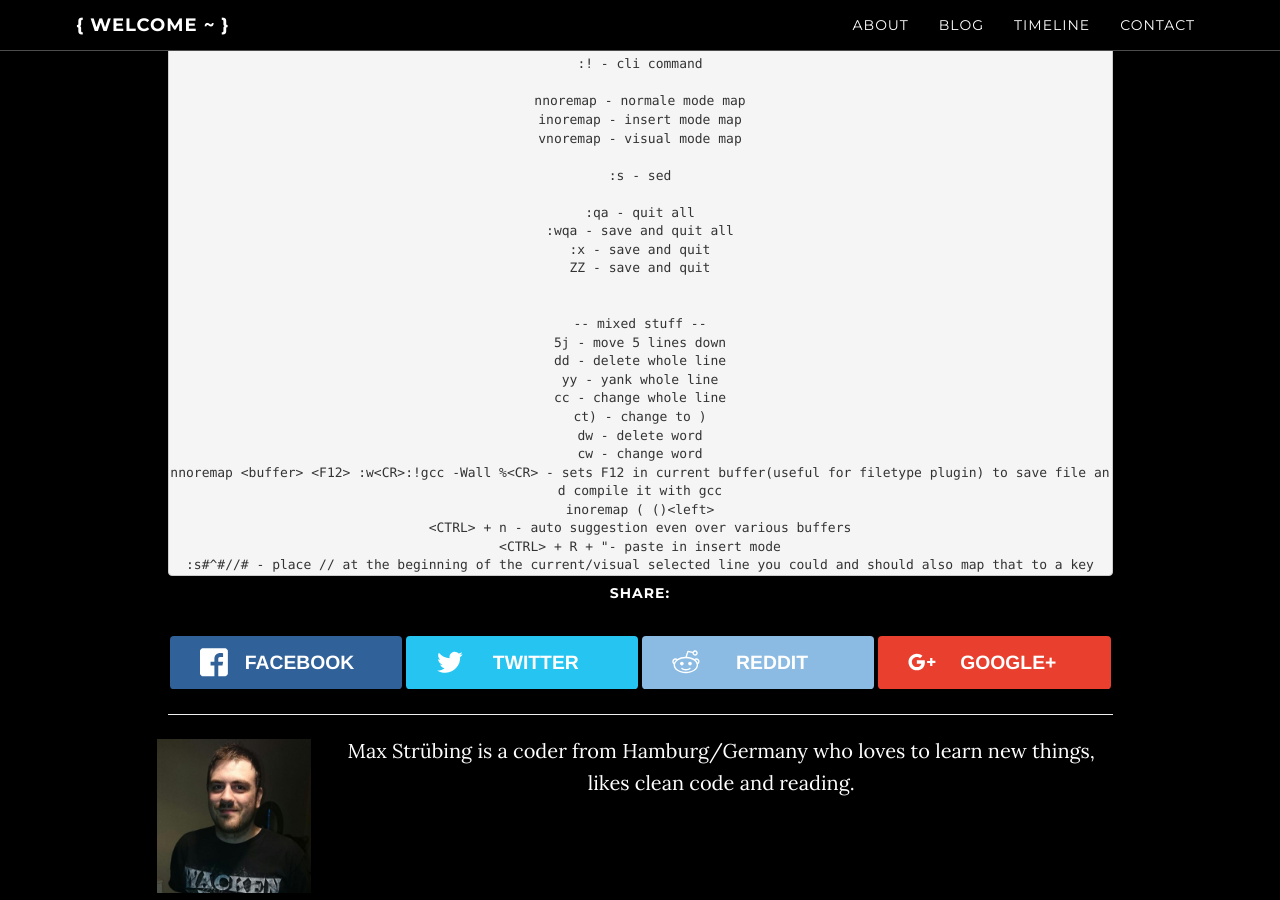
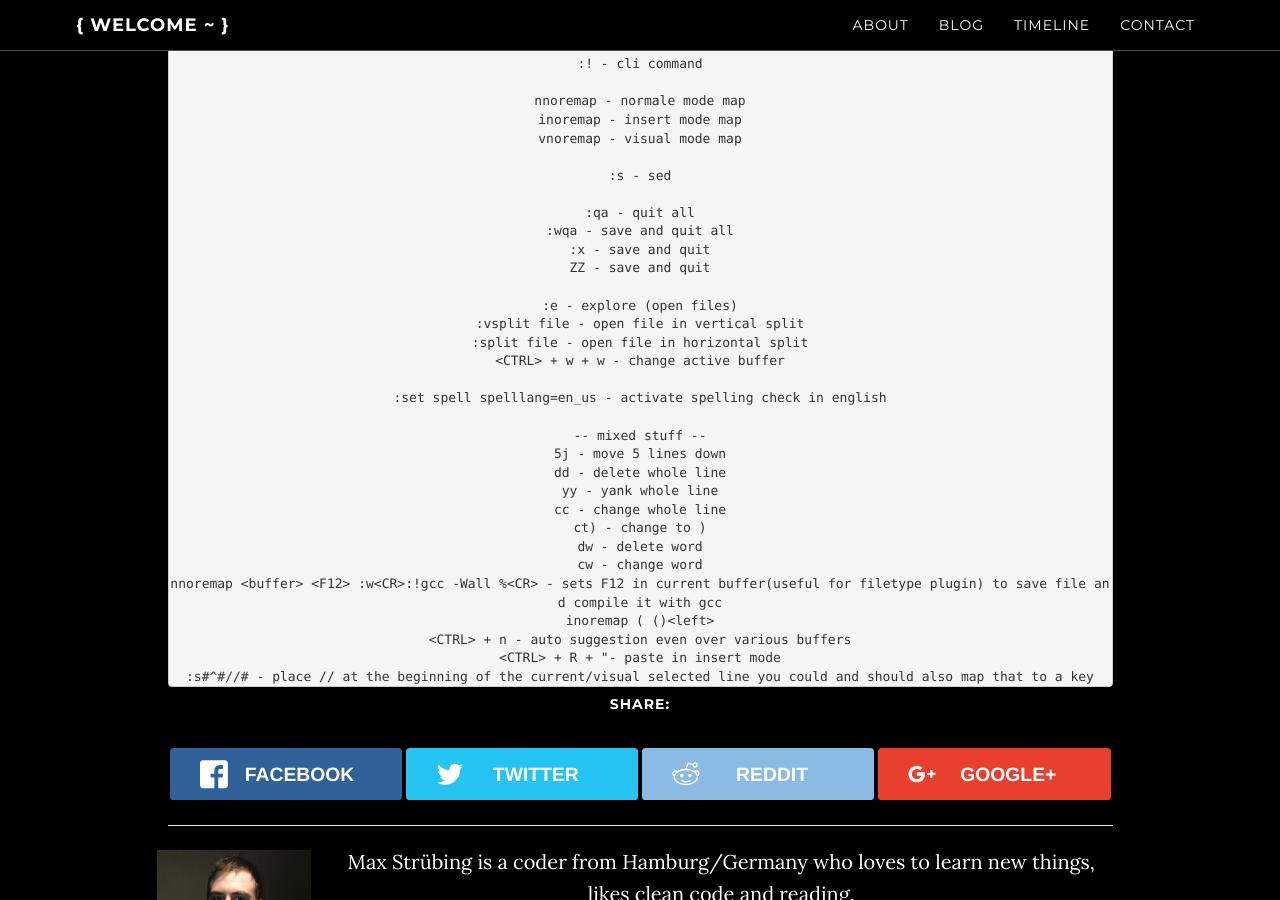
Before and after one commit to mstruebing/mstruebing.github.io, a Jekyll site: the page built from _posts/2016-06-20-vim-cheatsheet.md, in a window 1280 px wide and 900 px high, scrolled down 975 px. Built offline with Jekyll 4.4.1, drawn with Linux system fonts in a browser that asks for light colours; nearby versions of some CDN libraries; a style sheet for code colours, icons or effects is not loaded.

Commit message:
adjust cheatsheet

```diff
--- a/_posts/2016-06-20-vim-cheatsheet.md
+++ b/_posts/2016-06-20-vim-cheatsheet.md
@@ -53,6 +53,12 @@ vnoremap - visual mode map
 :x - save and quit
 ZZ - save and quit
 
+:e - explore (open files)
+:vsplit file - open file in vertical split
+:split file - open file in horizontal split
+<CTRL> + w + w - change active buffer
+
+:set spell spelllang=en_us - activate spelling check in english
 
 -- mixed stuff --
 5j - move 5 lines down
```
